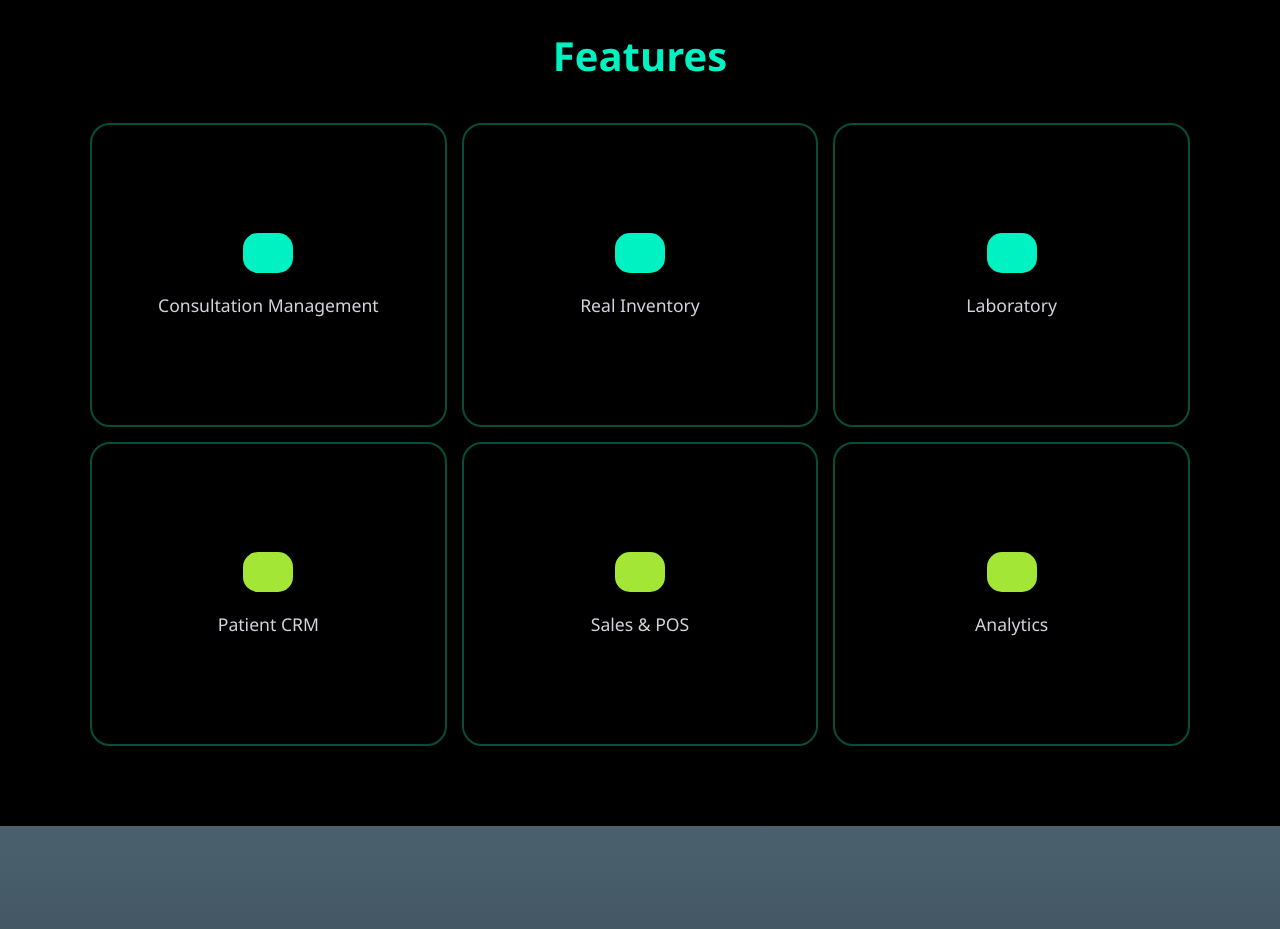
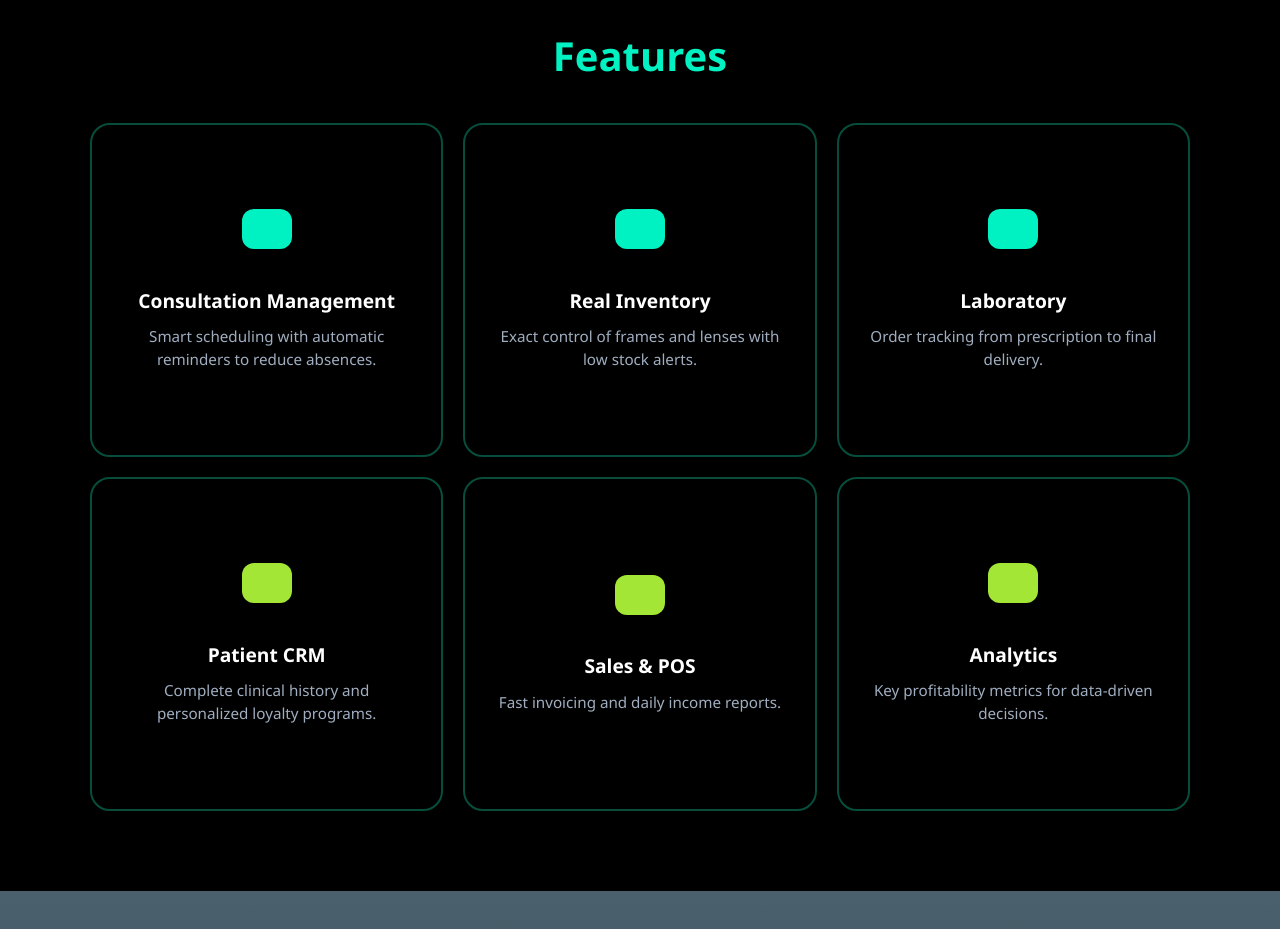
Before and after one commit to 1asi0730-2610-10203-OptiFlow/OptiFlow-Landing-Page, a Vue app: page / in a window 1280 px wide. Shown: the part 1060-1989 px from the top of the page. Built offline with nearby package versions, Linux system fonts and the light colour scheme.

Commit message:
Añadidos efectos a la sección de features

```diff
--- a/src/components/FeaturesSection.vue
+++ b/src/components/FeaturesSection.vue
@@ -21,7 +21,8 @@ const featureKeys = [
           <div class="feature-icon-container">
             <div class="feature-icon"></div>
           </div>
-          <p class="feature-title">{{ $t(`features.cards.${key}.title`) }}</p>
+          <h3 class="feature-title">{{ $t(`features.cards.${key}.title`) }}</h3>
+          <p class="feature-description">{{ $t(`features.cards.${key}.description`) }}</p>
         </div>
       </div>
     </div>
@@ -35,6 +36,7 @@ const featureKeys = [
   --accent-color: #00f2c3;
   --secondary-accent: #a3e635;
   --text-main: #ffffff;
+  --text-muted: #a0aec0;
   --border-color: #064e3b;
 
   background-color: var(--bg-color);
@@ -62,12 +64,12 @@ const featureKeys = [
 .features-grid {
   display: grid;
   grid-template-columns: repeat(3, 1fr);
-  gap: 15px;
+  gap: 20px;
 }
 
 .feature-card {
   background-color: var(--card-bg);
-  padding: 50px 30px;
+  padding: 40px 25px;
   border-radius: 20px;
   border: 2px solid var(--border-color);
   text-align: center;
@@ -75,7 +77,21 @@ const featureKeys = [
   flex-direction: column;
   align-items: center;
   justify-content: center;
-  min-height: 200px;
+  min-height: 250px;
+  /* Transición suave para el efecto hover */
+  transition: all 0.4s cubic-bezier(0.175, 0.885, 0.32, 1.275);
+  cursor: pointer;
+}
+
+.feature-card:hover {
+  transform: translateY(-12px);
+  border-color: var(--accent-color);
+  box-shadow: 0 15px 35px rgba(0, 242, 195, 0.15);
+}
+
+.feature-card:nth-child(n+4):hover {
+  border-color: var(--secondary-accent);
+  box-shadow: 0 15px 35px rgba(163, 230, 53, 0.15);
 }
 
 .feature-icon-container {
@@ -85,8 +101,13 @@ const featureKeys = [
 .feature-icon {
   width: 50px;
   height: 40px;
-  border-radius: 15px;
+  border-radius: 12px;
   background-color: var(--accent-color);
+  transition: transform 0.3s ease;
+}
+
+.feature-card:hover .feature-icon {
+  transform: scale(1.1);
 }
 
 .feature-card:nth-child(n+4) .feature-icon {
@@ -94,13 +115,20 @@ const featureKeys = [
 }
 
 .feature-title {
-  color: #d1d5db; /* Gris claro */
-  font-size: 1.1rem;
-  line-height: 1.4;
+  color: var(--text-main);
+  font-size: 1.2rem;
+  font-weight: 600;
+  margin-bottom: 12px;
+  line-height: 1.3;
+}
+
+.feature-description {
+  color: var(--text-muted);
+  font-size: 0.95rem;
+  line-height: 1.5;
   margin: 0;
 }
 
-/* Responsivo: 1 columna en celulares */
 @media (max-width: 768px) {
   .features-grid {
     grid-template-columns: 1fr;
```
Also changed, not shown: 1 other file (tests, documents, lock files or other folders).
